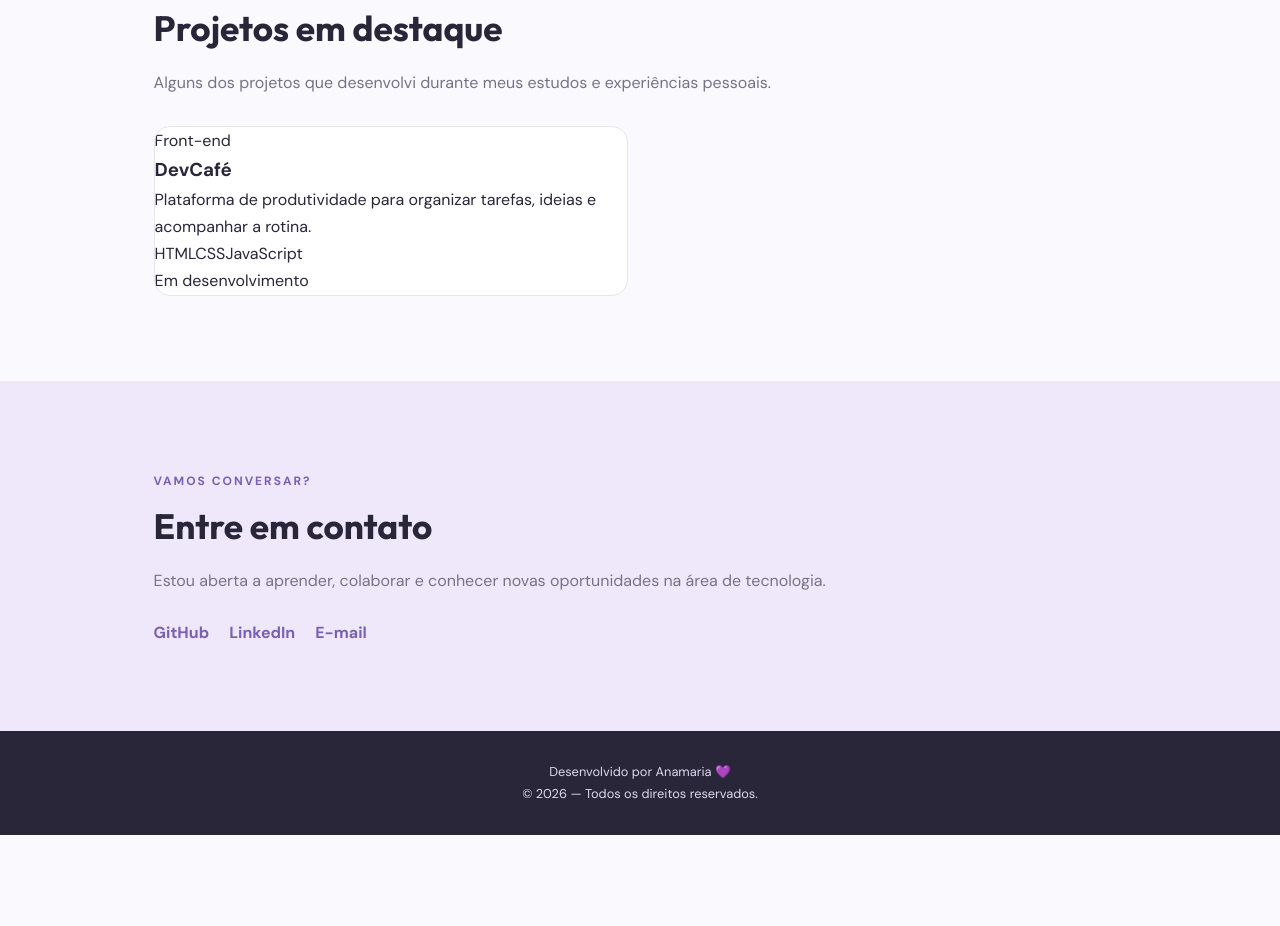
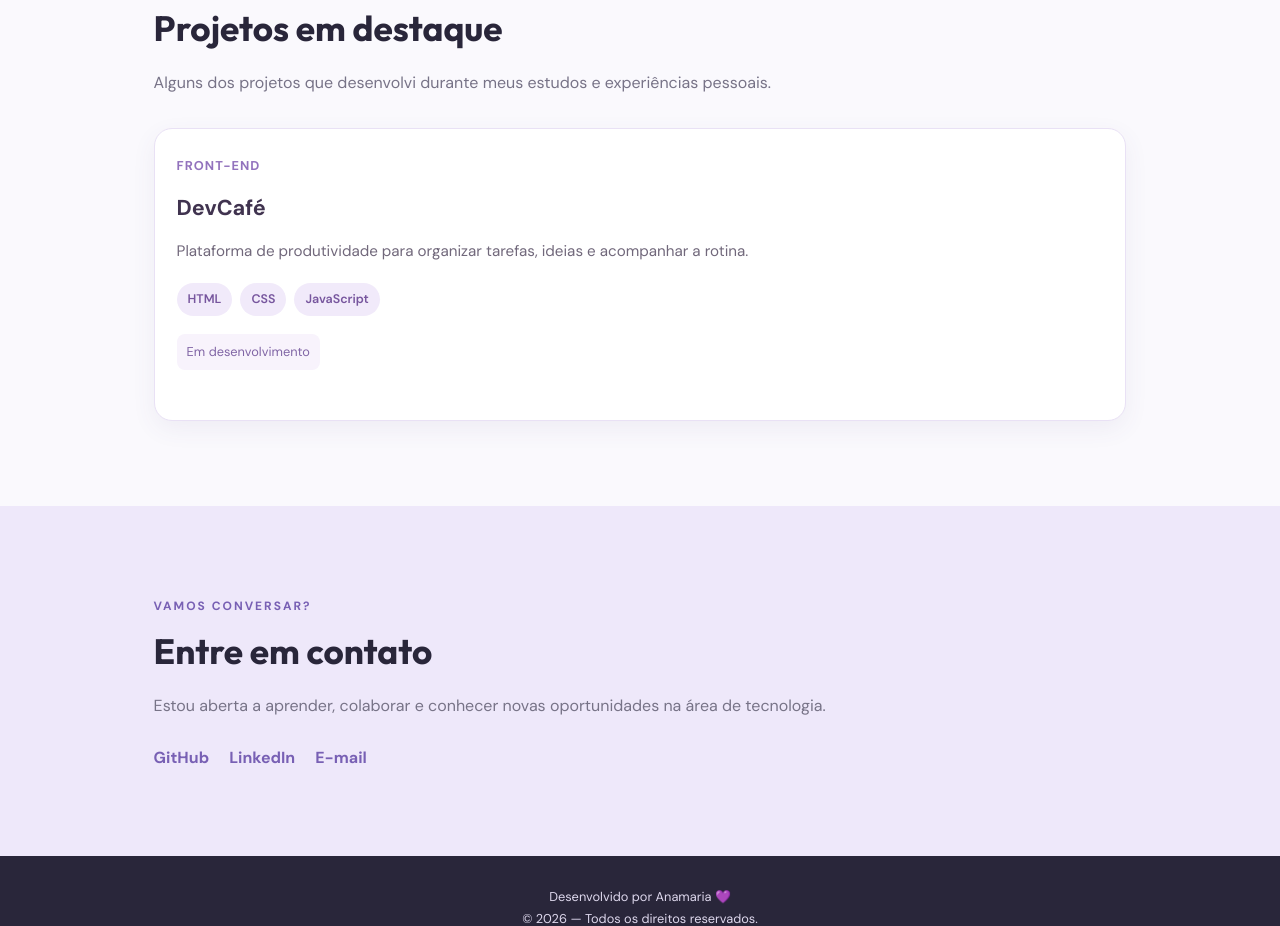
Before and after one commit to Alv435/Portifolio-Anamaria, a plain HTML site: page index.html in a window 1280 px wide. Shown: the part 1520-2446 px from the top of the page. Before the commit the page ends 2355 px from the top, so only its background shows below. Drawn offline with Linux system fonts and the light colour scheme.

Commit message:
Adiciona estilização aos cards de projetos

```diff
--- a/style.css
+++ b/style.css
@@ -290,3 +290,112 @@ footer {
         grid-template-columns: 1fr;
     }
 }
+
+
+/* =====================================
+   CARDS DE PROJETOS
+===================================== */
+
+.projects-grid {
+    display: grid;
+    grid-template-columns: repeat(auto-fit, minmax(260px, 1fr));
+    gap: 24px;
+    margin-top: 32px;
+}
+
+.project-card {
+    background: #ffffff;
+    border: 1px solid #e9e1f5;
+    border-radius: 18px;
+    overflow: hidden;
+    box-shadow: 0 8px 24px rgba(92, 65, 130, 0.07);
+    transition: transform 0.25s ease, box-shadow 0.25s ease;
+}
+
+.project-card:hover {
+    transform: translateY(-6px);
+    box-shadow: 0 14px 30px rgba(92, 65, 130, 0.13);
+}
+
+.project-card img {
+    width: 100%;
+    height: 190px;
+    object-fit: cover;
+    display: block;
+}
+
+.project-content {
+    padding: 22px;
+}
+
+.project-category {
+    color: #9272bd;
+    font-size: 0.8rem;
+    font-weight: 700;
+    text-transform: uppercase;
+    letter-spacing: 1px;
+}
+
+.project-content h3 {
+    color: #40334f;
+    margin: 12px 0;
+    font-size: 1.35rem;
+}
+
+.project-content p {
+    color: #71687b;
+    line-height: 1.7;
+    font-size: 0.95rem;
+}
+
+.project-technologies {
+    display: flex;
+    flex-wrap: wrap;
+    gap: 8px;
+    margin: 18px 0;
+}
+
+.project-tech {
+    background: #f1eafa;
+    color: #77569e;
+    padding: 6px 11px;
+    border-radius: 20px;
+    font-size: 0.78rem;
+    font-weight: 600;
+}
+
+.project-status {
+    display: inline-block;
+    color: #8065a5;
+    background: #f8f3fc;
+    border-radius: 8px;
+    padding: 7px 10px;
+    font-size: 0.8rem;
+    margin-bottom: 16px;
+}
+
+.project-links {
+    display: flex;
+    flex-wrap: wrap;
+    gap: 14px;
+    margin-top: 12px;
+}
+
+.project-links a {
+    color: #8060aa;
+    font-weight: 700;
+    font-size: 0.9rem;
+    text-decoration: none;
+    transition: color 0.2s ease;
+}
+
+.project-links a:hover {
+    color: #aa83d5;
+    text-decoration: underline;
+}
+
+@media (max-width: 600px) {
+    .projects-grid {
+        grid-template-columns: 1fr;
+    }
+}
```
